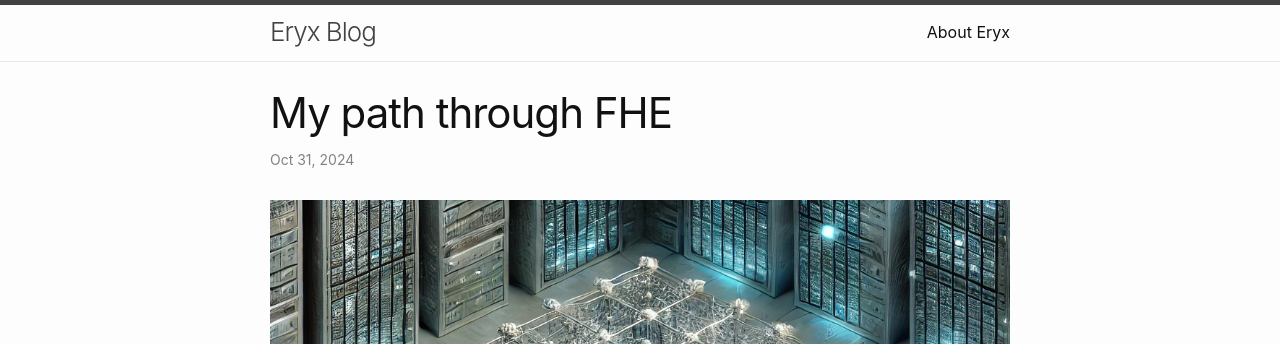
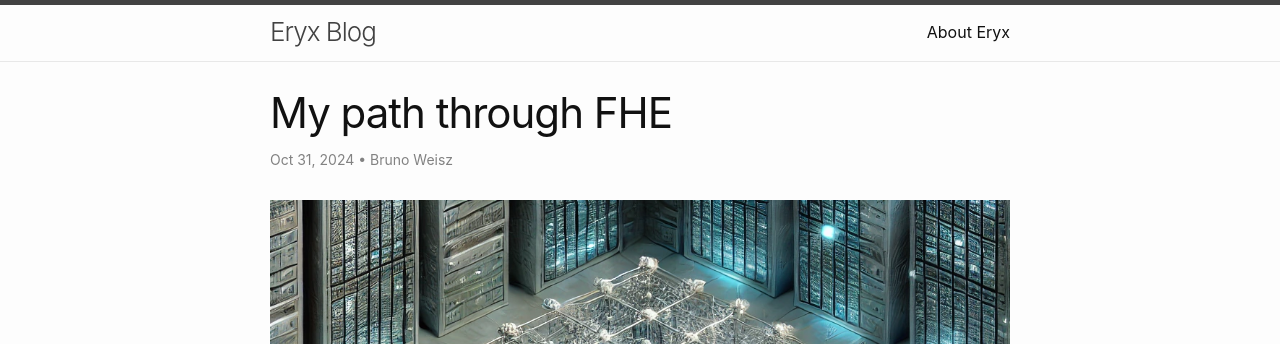
Before and after one commit to eryxcoop/eryxcoop.github.io, a Jekyll site: the page built from _posts/2024-10-31-My-path-through-FHE.md, in a window 1280 px wide and 900 px high. Shown: the top 344 px of the window. Built offline with Jekyll 4.4.1, drawn with Linux system fonts in a browser that asks for light colours.

Commit message:
Adds authors

```diff
--- a/_posts/2024-10-31-My-path-through-FHE.md
+++ b/_posts/2024-10-31-My-path-through-FHE.md
@@ -2,6 +2,7 @@
 layout: post
 title:  "My path through FHE"
 image: "assets/img/fhe_header.webp"
+author: Bruno Weisz
 ---
 
 ![FHE_header.webp](/assets/img/fhe_header.webp)
```
Also changed, not shown: _posts/2024-10-29-Noirky2:-how-we-made-a-Plonky2-proving-backend-for-Noir.md (+1 -0 lines).
